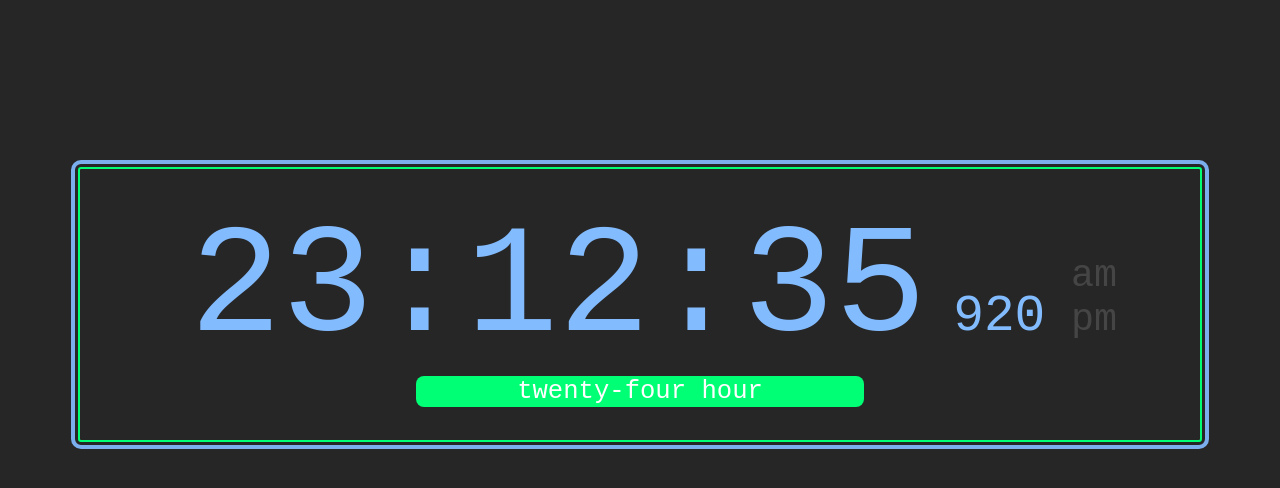
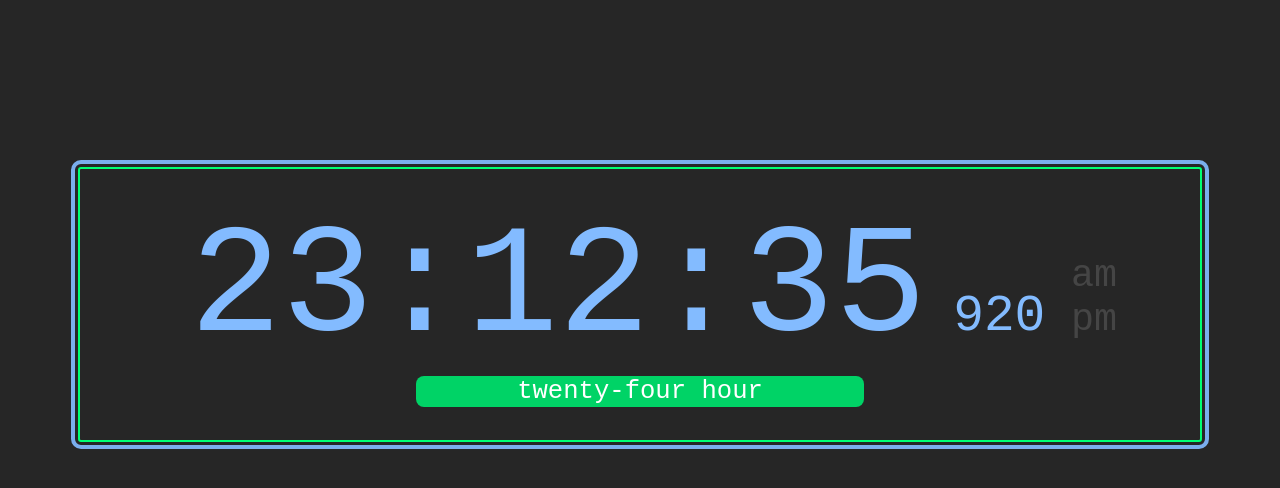
Before and after one commit to darrenklein/darren_klein_2.3, a plain HTML site: page index.html in a window 1280 px wide. In both pictures the pointer is over the button "twenty-four hour". Drawn offline with Linux system fonts and the light colour scheme.

Commit message:
Commit success! Add hover css

```diff
--- a/style.css
+++ b/style.css
@@ -17,6 +17,10 @@ button{
 	width: 35vw;
 	font-size: 2vw;
 	cursor: pointer;
+}
+
+button:hover{
+	background-color: #00D366;
 }
 
 .container{
```
